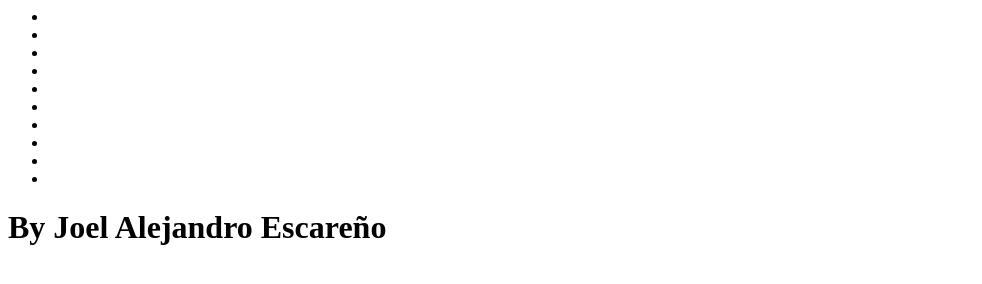
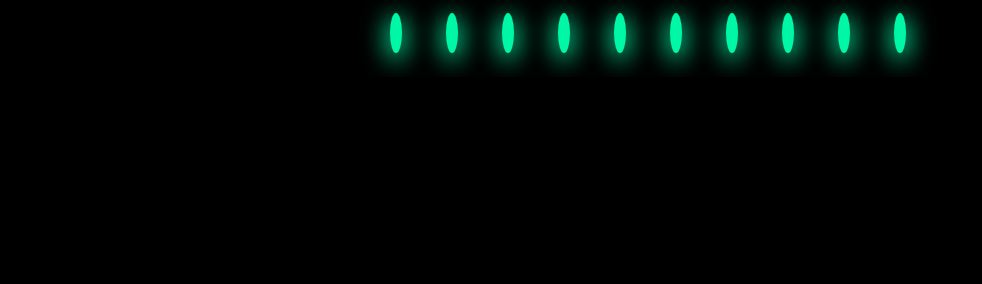
Before and after one commit to Alexz537/maldito, a plain HTML site: page index.html in a window 1280 px wide. Shown: the whole page, without its empty margins (0-982 px from the left). Drawn offline with Linux system fonts and the light colour scheme.

Commit message:
editar archivo css

```diff
--- a/estilos.css
+++ b/estilos.css
@@ -1 +1,29 @@
-css
+body{
+    background: black;
+}
+/*Lista*/
+.lightrope{
+    text-align: center;
+    overflow: hidden;
+    position: absolute;
+    margin: -15px 0 0 0;
+    padding: 0;
+    width: 100%;
+}
+
+/* Items */
+.lightrope li{
+    position: relative;
+    animation-iteration-count: infinite;
+    list-style: none;
+    padding: 0;
+    margin: 20px;
+    width: 12px;
+    height: 40px;
+    border-radius: 50%;
+    display: inline-block;
+    background: #00f7a5; /*verde azul*/
+    box-shadow: 0px 5px 24px 3px #00f7a5;
+    animation-name: flash-1;
+    animation-duration: 2s;
+}
```
Also changed, not shown: index.html (line endings or trailing spaces).
